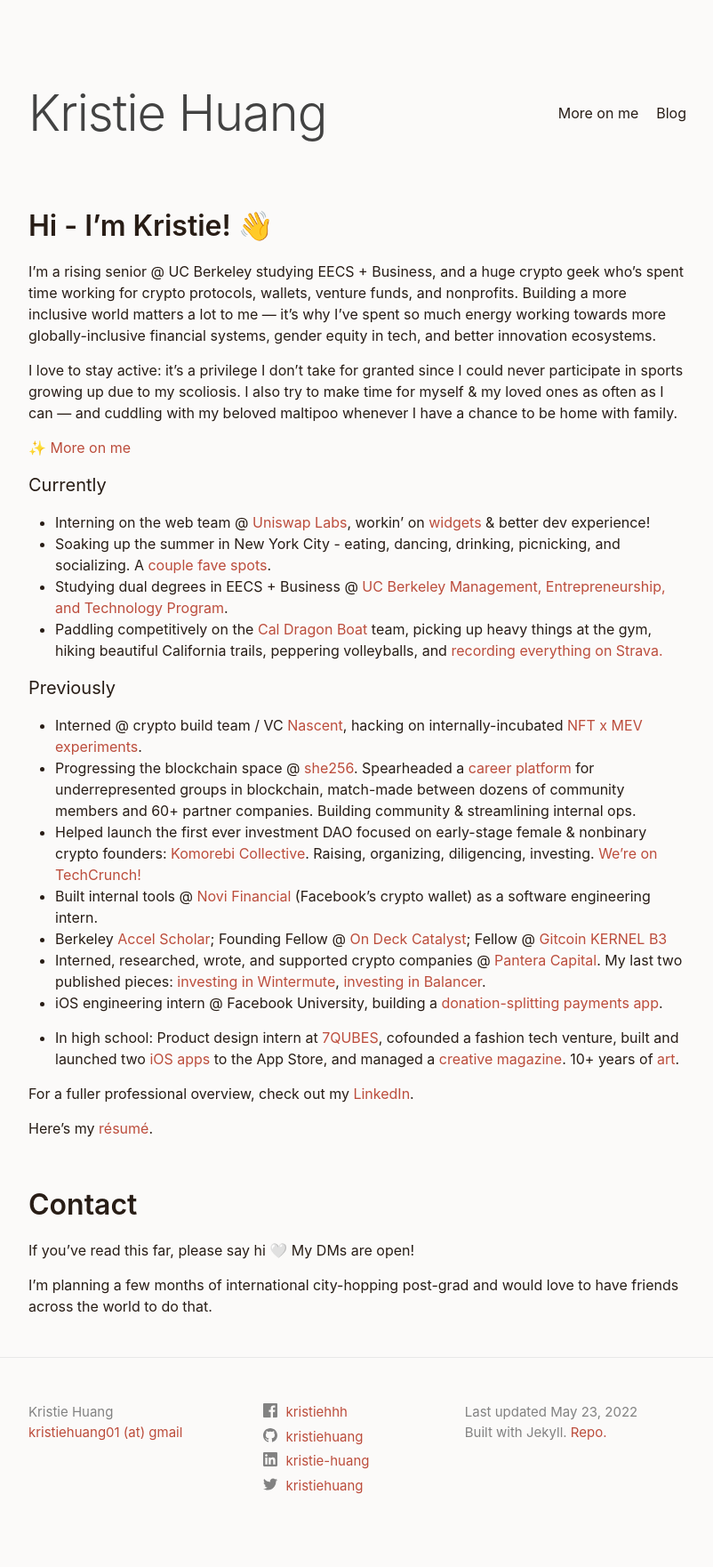
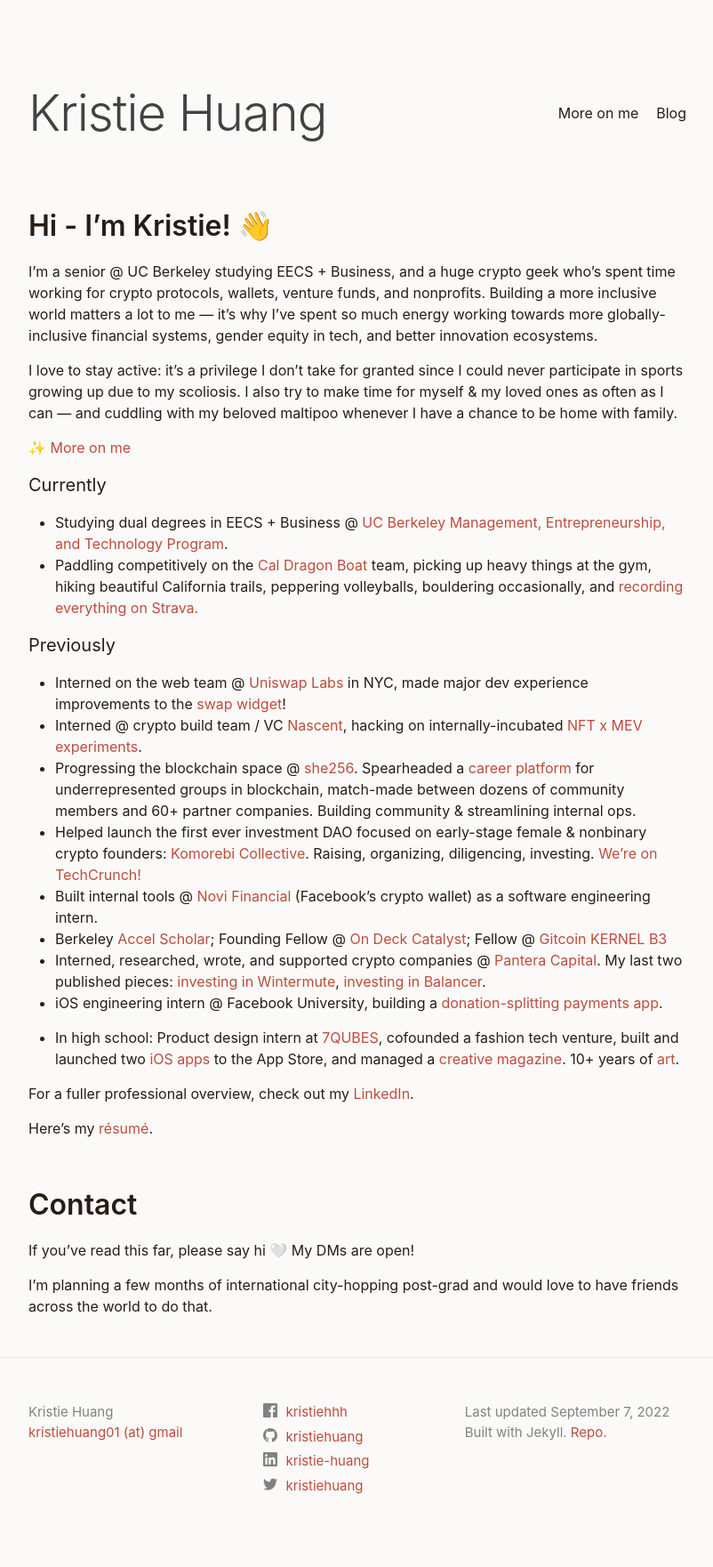
Before and after one commit to kristiehuang/kristiehuang.github.io, a Jekyll site: the page built from index.markdown, in a window 1280 px wide. Shown: the whole page at 89% size, without its empty margins (238-1040 px from the left). Built offline with Jekyll 4.4.1, drawn with Linux system fonts in a browser that asks for light colours.

Commit message:
end of summer

```diff
--- a/_config.yml
+++ b/_config.yml
@@ -18,7 +18,7 @@
 # You can create any custom variable you would like, and they will be accessible
 # in the templates via {{ site.myvariable }}.
 
-last-updated: May 23, 2022
+last-updated: September 7, 2022
 title: Kristie Huang
 email-scraping: kristiehuang01 (at) gmail
 email: kristiehuang01@gmail.com
--- a/index.markdown
+++ b/index.markdown
@@ -8,7 +8,7 @@ title: Home
 
 ## Hi - I’m Kristie! 👋
 
-I’m a rising senior @ UC Berkeley studying EECS + Business, and a huge crypto geek who's spent time working for crypto protocols, wallets, venture funds, and nonprofits.
+I’m a senior @ UC Berkeley studying EECS + Business, and a huge crypto geek who's spent time working for crypto protocols, wallets, venture funds, and nonprofits.
 Building a more inclusive world matters a lot to me — it's why I've spent so much energy working towards more globally-inclusive financial systems, gender equity in tech, and better innovation ecosystems.
 
 I love to stay active: it's a privilege I don't take for granted since I could never participate in sports growing up due to my scoliosis. I also try to make time for myself & my loved ones as often as I can — and cuddling with my beloved maltipoo whenever I have a chance to be home with family.
@@ -17,13 +17,12 @@ I love to stay active: it's a privilege I don't take for granted since I could n
 
 ### Currently
 
-- Interning on the web team @ [Uniswap Labs](https://uniswap.org/), workin' on [widgets](https://docs.uniswap.org/sdk/widgets/swap-widget) & better dev experience!
-- Soaking up the summer in New York City - eating, dancing, drinking, picnicking, and socializing. A [couple](https://www.barmoga.com/) [fave](https://sallycanwait.com/) [spots](https://eviltwin.nyc/).
 - Studying dual degrees in EECS + Business @ [UC Berkeley Management, Entrepreneurship, and Technology Program](http://met.berkeley.edu/).
-- Paddling competitively on the [Cal Dragon Boat](https://caldragonboat.berkeley.edu/) team, picking up heavy things at the gym, hiking beautiful California trails, peppering volleyballs, and [recording everything on Strava.](https://www.strava.com/athletes/19298552)
+- Paddling competitively on the [Cal Dragon Boat](https://caldragonboat.berkeley.edu/) team, picking up heavy things at the gym, hiking beautiful California trails, peppering volleyballs, bouldering occasionally, and [recording everything on Strava.](https://www.strava.com/athletes/19298552)
 
 ### Previously
 
+- Interned on the web team @ [Uniswap Labs](https://uniswap.org/) in NYC, made major dev experience improvements to the [swap widget](https://twitter.com/kristiehuang/status/1557465571200880642)!
 - Interned @ crypto build team / VC [Nascent](https://nascent.xyz), hacking on internally-incubated [NFT x MEV experiments](https://medium.com/nascent-xyz/yobot-an-experiment-in-incubation-133c502cbc05).
 - Progressing the blockchain space @ [she256][#she256]. Spearheaded a [career platform](https://she256.org/career-dev/) for underrepresented groups in blockchain, match-made between dozens of community members and 60+ partner companies. Building community & streamlining internal ops.
 - Helped launch the first ever investment DAO focused on early-stage female & nonbinary crypto founders: [Komorebi Collective](https://www.syndicateprotocol.org/syndicate/komorebi_collective). Raising, organizing, diligencing, investing. [We're on TechCrunch!](https://techcrunch.com/2021/05/21/decentralized-komorebi-collective-launches-to-back-female-and-non-binary-crypto-founders/?tpcc=ECTW2020)
```
